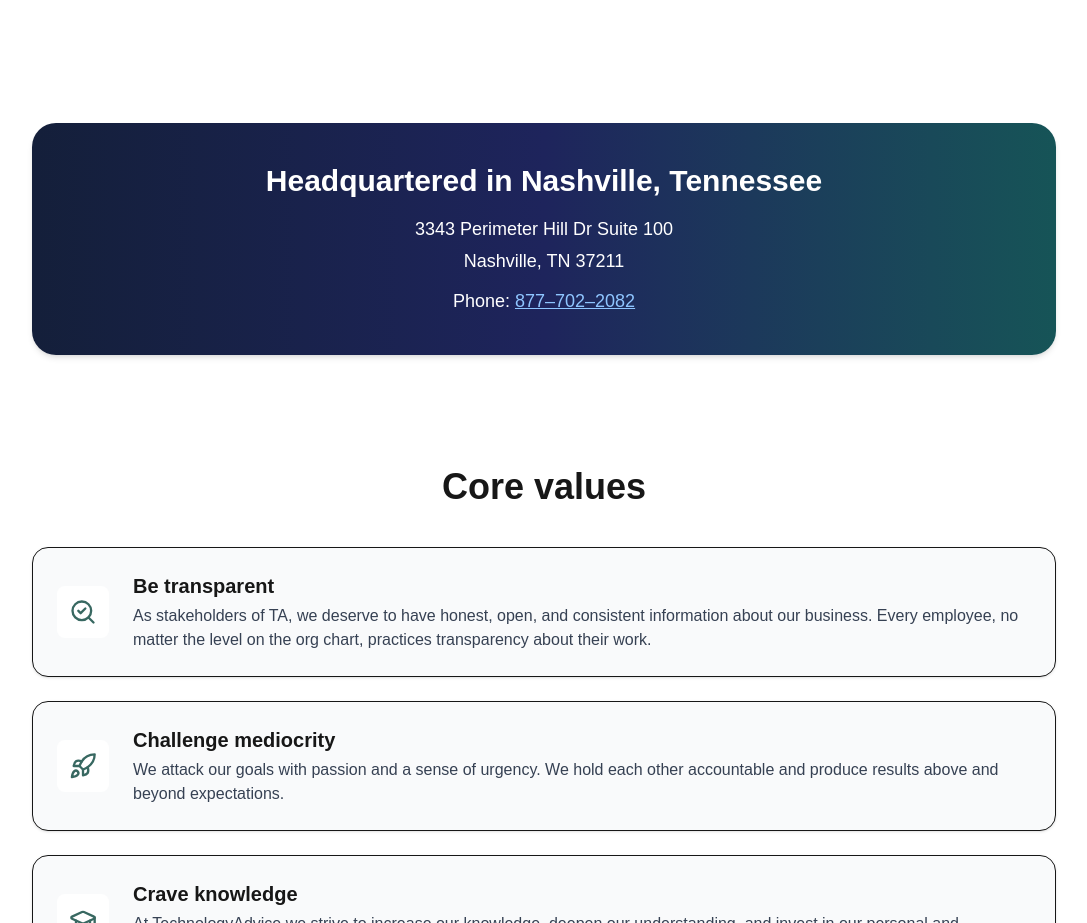
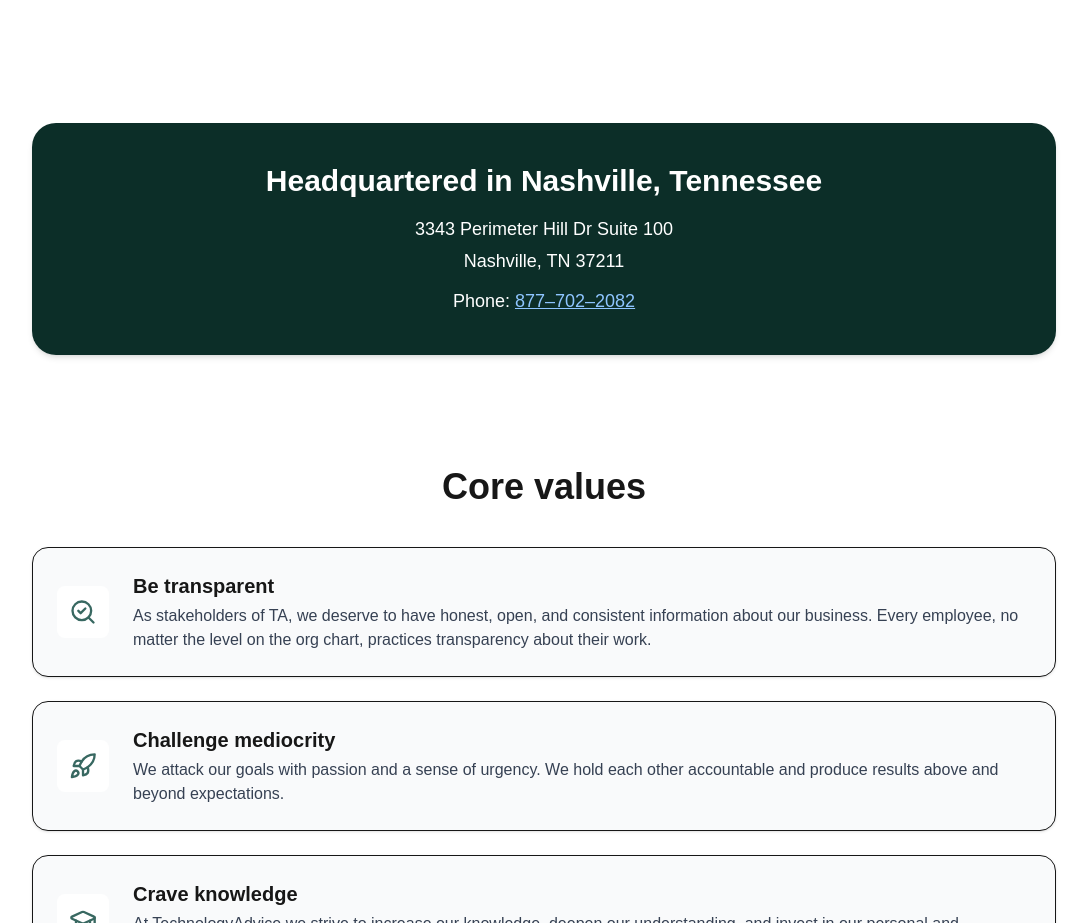
Before and after one commit to md-Gafrujama/the-tech-gafru, a Next.js app: page /About-Us/about-us in a window 1280 px wide. Shown: the part 2600-3523 px from the top of the page, without its empty margins (96-1183 px from the left). Built offline with nearby package versions, Linux system fonts and the light colour scheme.

Commit message:
css updated in about us page

```diff
--- a/src/app/About-Us/about-us/page.jsx
+++ b/src/app/About-Us/about-us/page.jsx
@@ -302,7 +302,7 @@
       </div>
     </section>
      <section className="px-4 sm:px-8 lg:px-32 py-12">
-      <div className="bg-gradient-to-r from-[#141f3a] via-[#1e245c] to-[#165457] text-white text-center rounded-3xl p-10 shadow-md">
+      <div className="bg-gradient-to-r from-[#0c2e28] to-[#0c2e28] text-white text-center rounded-3xl p-10 shadow-md">
         <h2 className="text-2xl sm:text-3xl font-bold mb-4">
           Headquartered in Nashville, Tennessee
         </h2>
```
